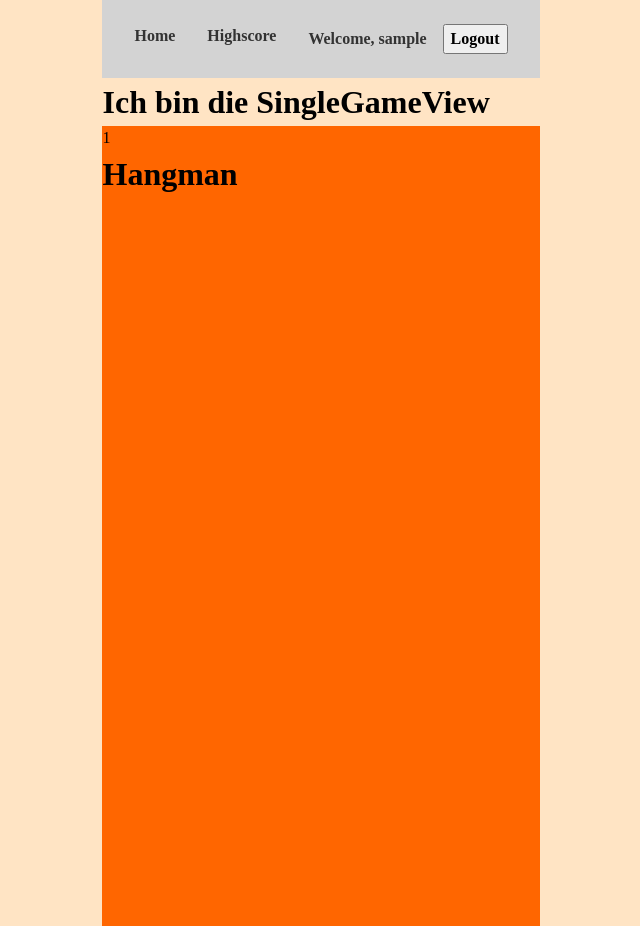
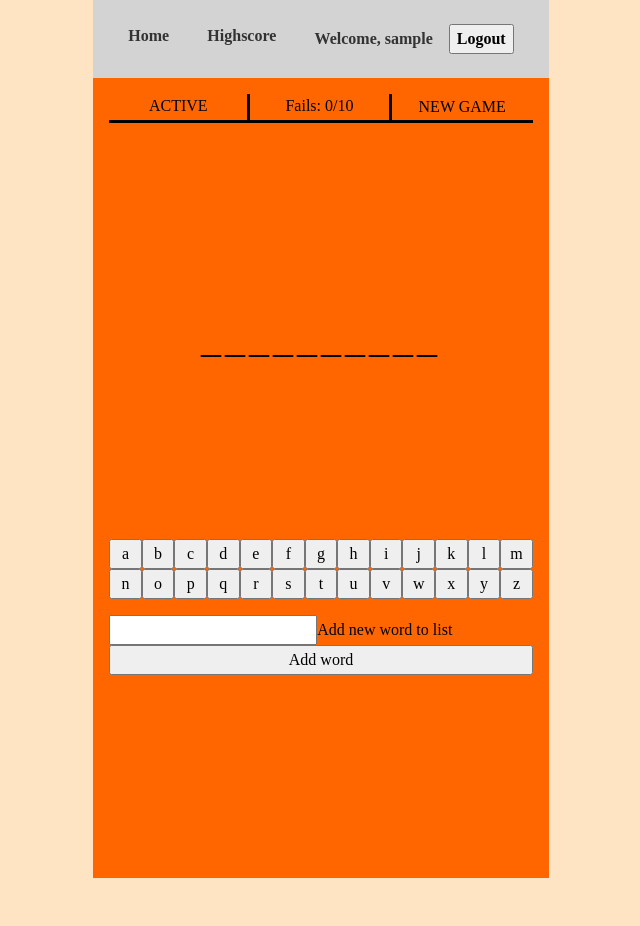
Before and after one commit to coding-bootcamps-eu/final-project-2024-06-gamebox, a Vue app: page /singleGame/1 in a window 1280 px wide. Shown: the whole page, without its empty margins (319-959 px from the left). After the commit the page ends 878 px from the top, so only its background shows below. Built offline with nearby package versions, Linux system fonts and the light colour scheme; sample sign-in values are in the browser's storage.

Commit message:
first commit

```diff
--- a/src/components/Hangman.vue
+++ b/src/components/Hangman.vue
@@ -1,3 +1,183 @@
 <template>
-  <h1>Hangman</h1>
+  <main>
+    <header id="gameMenu">
+      <div id="gameState">{{ gameState }}</div>
+      <div id="fails">Fails: {{ countFails }}/10</div>
+      <button id="newGameBtn" @click="initGame">NEW GAME</button>
+    </header>
+    <div>
+      <span id="output">{{ guessStr }}</span>
+    </div>
+    <menu id="letters">
+      <li v-for="letter in 'abcdefghijklmnopqrstuvwxyz'" :key="letter">
+        <button @click="handleLetterClick(letter)" :disabled="disabledLetters[letter]">
+          {{ letter }}
+        </button>
+      </li>
+    </menu>
+    <form @submit.prevent="addNewWord">
+      <input type="text" name="new-word" id="new-word" v-model="newWord" />
+      <label for="new-word">Add new word to list</label>
+      <button id="btn-add-word">Add word</button>
+    </form>
+  </main>
 </template>
+
+<script>
+const defaultWords = ['flexbox', 'juni', 'bootcamp', 'javascript']
+
+export default {
+  data() {
+    return {
+      words: JSON.parse(localStorage.getItem('words')) || defaultWords,
+      currentWord: '',
+      guess: [],
+      countFails: 0,
+      gameState: 'ACTIVE',
+      disabledLetters: {},
+      newWord: ''
+    }
+  },
+  computed: {
+    guessStr() {
+      return this.guess.join('')
+    }
+  },
+  methods: {
+    initGame() {
+      this.chooseRandomWord()
+      this.resetDisabledLetters()
+      this.initGuess()
+      this.countFails = 0
+      this.gameState = 'ACTIVE'
+    },
+    chooseRandomWord() {
+      const randomIndex = Math.floor(Math.random() * this.words.length)
+      this.currentWord = this.words[randomIndex]
+    },
+    resetDisabledLetters() {
+      this.disabledLetters = {}
+    },
+    initGuess() {
+      this.guess = Array(this.currentWord.length).fill('_')
+    },
+    handleLetterClick(letter) {
+      this.disabledLetters[letter] = true
+
+      if (!this.currentWord.includes(letter)) {
+        this.countFails++
+        if (this.countFails >= 10) {
+          this.gameState = 'GAME OVER'
+          this.disableAllLetters()
+        }
+        return
+      }
+
+      this.checkGuess(letter)
+    },
+    checkGuess(guessedLetter) {
+      for (let i = 0; i < this.currentWord.length; i++) {
+        if (this.currentWord[i] === guessedLetter) {
+          this.guess[i] = guessedLetter
+        }
+      }
+
+      if (this.currentWord === this.guessStr) {
+        this.gameState = 'YOU WIN!'
+        this.disableAllLetters()
+      }
+    },
+    disableAllLetters() {
+      'abcdefghijklmnopqrstuvwxyz'.split('').forEach((letter) => {
+        this.disabledLetters[letter] = true
+      })
+    },
+    addNewWord() {
+      const notAcceptedCharacters = this.newWord.match(/[^a-z]/)
+      if (notAcceptedCharacters) return
+
+      if (this.newWord !== '') {
+        this.words.push(this.newWord)
+        localStorage.setItem('words', JSON.stringify(this.words))
+        this.newWord = ''
+      }
+    }
+  },
+  mounted() {
+    this.initGame()
+  }
+}
+</script>
+
+<style scoped>
+* {
+  box-sizing: border-box;
+}
+
+html {
+  font-family: monospace;
+}
+
+body {
+  max-width: 800px;
+  margin-inline: auto;
+}
+
+main {
+  display: grid;
+}
+
+header {
+  display: grid;
+  grid-template-columns: 1fr 1fr 1fr;
+  padding: 1rem;
+}
+
+header * {
+  border-bottom: solid black;
+}
+
+header > div {
+  border-right: solid black;
+}
+
+div {
+  text-align: center;
+}
+
+main > div {
+  height: 400px;
+  align-content: center;
+}
+
+#output {
+  font-size: 2.5rem;
+  letter-spacing: 0.25rem;
+}
+
+menu {
+  list-style-type: none;
+  display: grid;
+  grid-template-columns: repeat(13, 1fr);
+  margin-left: 1rem;
+  margin-right: 1rem;
+  padding-left: 0rem;
+}
+
+form {
+  margin-top: 1rem;
+  margin-left: 1rem;
+  margin-right: 1rem;
+}
+
+button {
+  width: 100%;
+}
+
+#newGameBtn {
+  border-top: none;
+  border-left: none;
+  border-right: none;
+  background-color: transparent;
+}
+</style>
--- a/src/components/Snake.vue
+++ b/src/components/Snake.vue
@@ -1,3 +1,3 @@
 <template>
-  <h1>Snakeygame</h1>
+  <h1>Snake</h1>
 </template>
--- a/src/views/SingleGameView.vue
+++ b/src/views/SingleGameView.vue
@@ -1,25 +1,7 @@
 <template>
   <NavBar />
-  <h1>Ich bin die SingleGameView</h1>
   <div class="currentGame">
-    <!-- <Snake />
-    <div>
-      <p>Total games: {{ gamesStore.totalGames }}</p>
-      <p>All game names: {{ gamesStore.gameNames.join(', ') }}</p>
-
-      <p>Game with id : {{ gamesStore.getGameById(3)?.gamename }}</p>
-      <p>Gamepath with id : {{ gamesStore.getGameById(3)?.gamepath }}</p>
-      {{ gamesStore.getGameById(1)?.gamepath }}
-    </div> -->
-    <!-- {{ gameId }}
-    {{ gamesStore.getGameById(1)?.gamename }}
-    {{ gameComponent }} -->
-
-    {{ gameId }}
-
     <component :is="gamesStore.getGameById(gameId)?.gamename"></component>
-
-    <!-- <component :is="gamesStore.getGameById(gameId)?.gamename"></component> -->
   </div>
 </template>
 
@@ -47,18 +29,6 @@ export default {
     gameId() {
       return Number(this.$route.params.id)
     }
-
-    // dynamicGameComponent() {
-    //   const game = this.gamesStore.getGameById(this.gameId)
-    //   return game ? game.gamename : null
-    // }
-
-    // gameComponent() {
-    //   return this.gamesStore.getGameById(this.gameId)?.gamename
-    // },
-    // isGameeLoaded() {
-    //   return !!this.gameComponent
-    // }
   }
 }
 </script>
```
